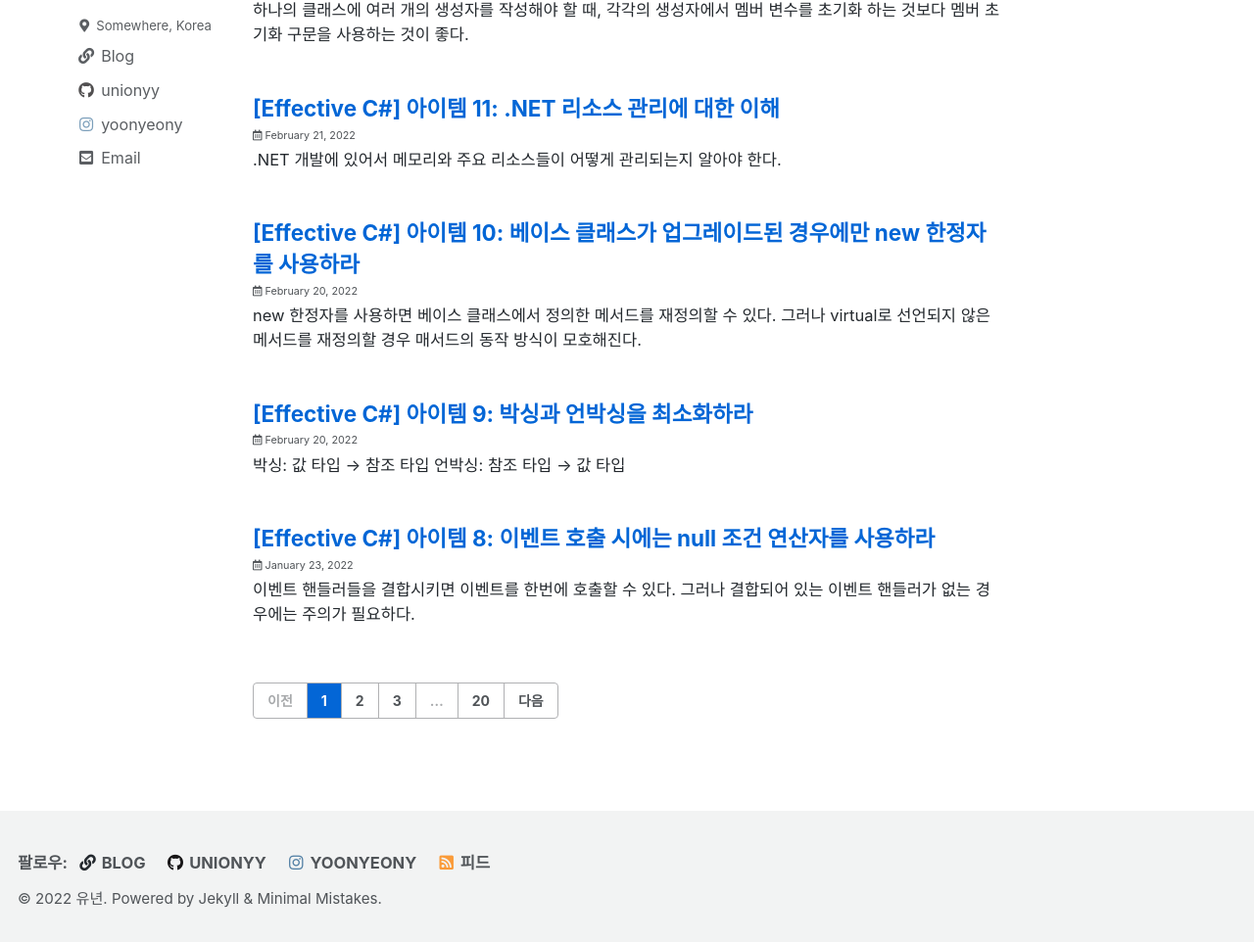
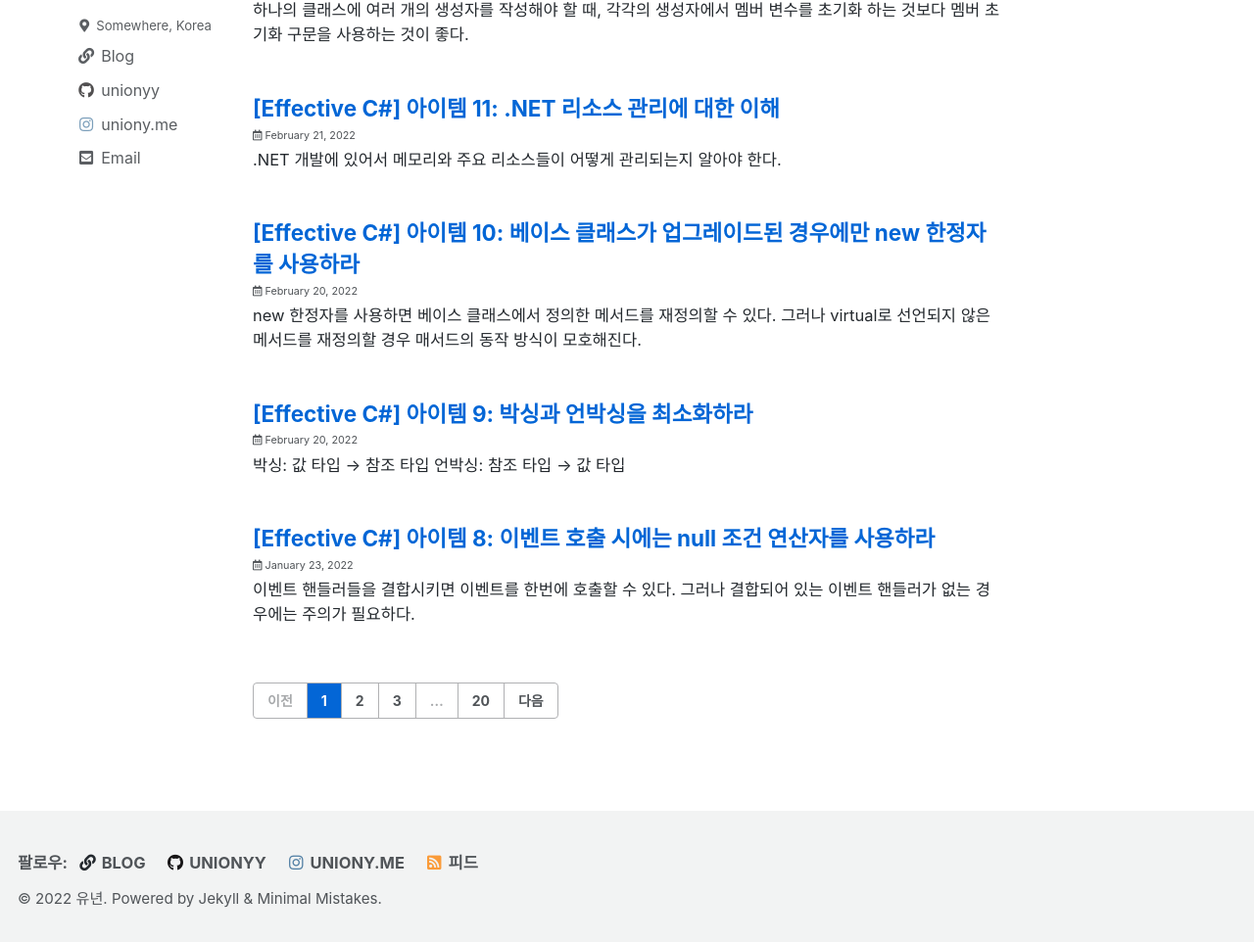
Before and after one commit to unionyy/blog, a Jekyll site: the page built from index.html, in a window 1280 px wide and 1284 px high. Shown: the part 319-1281 px from the top of the window at 98% size. Built offline with Jekyll 4.4.1, drawn with Linux system fonts in a browser that asks for light colours; cached includes are drawn as plain includes; a script that is not in the unit is left out; the list of posts is cut into pages by our own code; comment, search, counter and statistics services are not loaded.

Commit message:
fix: 인스타그램 주소 변경

```diff
--- a/_config.yml
+++ b/_config.yml
@@ -96,7 +96,7 @@ author:
     - label: "unionyy"
       icon: "fab fa-fw fa-github"
       url: "https://github.com/unionyy"
-    - label: "yoonyeony"
+    - label: "uniony.me"
       icon: "fab fa-fw fa-instagram"
       url: "https://instagram.com/uniony.me/"
     - label: "Email"
@@ -111,9 +111,9 @@ footer:
     - label: "unionyy"
       icon: "fab fa-fw fa-github"
       url: "https://github.com/unionyy"
-    - label: "yoonyeony"
+    - label: "uniony.me"
       icon: "fab fa-fw fa-instagram"
-      url: "https://instagram.com/yoonyeony/"
+      url: "https://instagram.com/uniony.me/"
 
 defaults:
   # _posts
```
